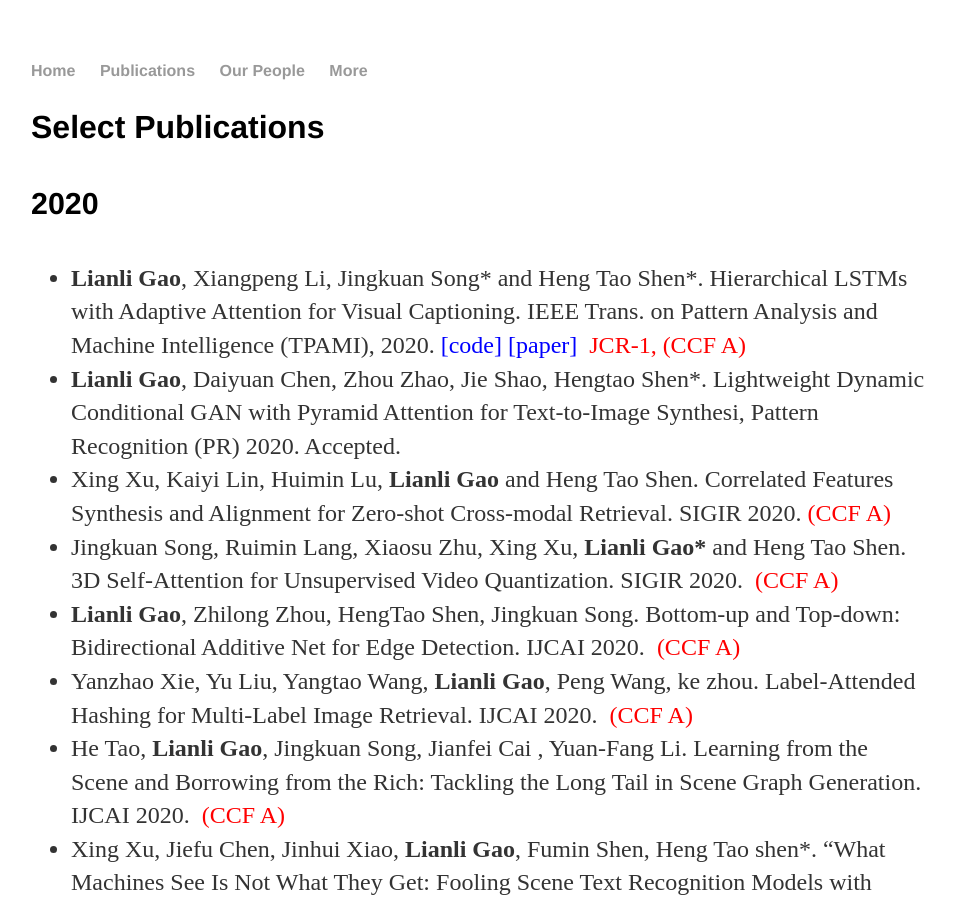
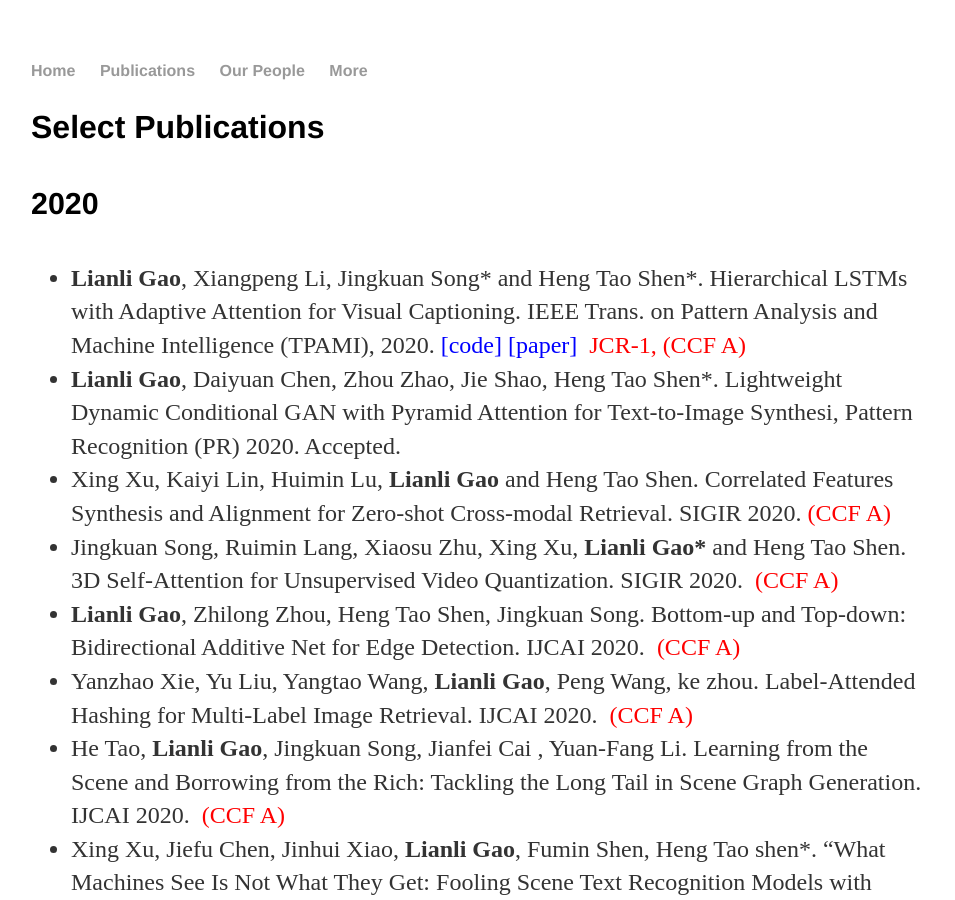
Before and after one commit to lianliGao/lianligao.github.io, a Jekyll site: the page built from cv/index.html, in a window 1280 px wide and 900 px high. Shown: the whole window, without its empty margins (161-1116 px from the left). Built offline with Jekyll 4.4.1, drawn with Linux system fonts in a browser that asks for light colours; some of the changed text lies outside the part shown.

Commit message:
Update index.html

```diff
--- a/cv/index.html
+++ b/cv/index.html
@@ -20,10 +20,10 @@
 <h4>2020</h4>
 <ul>
 <li><strong>Lianli Gao</strong>, Xiangpeng Li, Jingkuan Song* and Heng Tao Shen*. Hierarchical LSTMs with Adaptive Attention for Visual Captioning. IEEE Trans. on Pattern Analysis and Machine Intelligence (TPAMI), 2020. <a href="https://github.com/lixiangpengcs/Spatial-Temporal-Adaptive-Attention-for-Video-Captioning" rel="nofollow"><font color="#0000ff"> [code] </font></a> <a href="https://ieeexplore.ieee.org/document/8620348" rel="nofollow"><font color="#0000ff"> [paper] </font></a><font color="#ff0000"><b>&nbsp;</b>JCR-1, (CCF A)</font></li>
-<li><strong>Lianli Gao</strong>, Daiyuan Chen, Zhou Zhao, Jie Shao, Hengtao Shen*. Lightweight Dynamic Conditional GAN with Pyramid Attention for Text-to-Image Synthesi, Pattern Recognition (PR) 2020. Accepted. </li>
+<li><strong>Lianli Gao</strong>, Daiyuan Chen, Zhou Zhao, Jie Shao, Heng Tao Shen*. Lightweight Dynamic Conditional GAN with Pyramid Attention for Text-to-Image Synthesi, Pattern Recognition (PR) 2020. Accepted. </li>
 <li>Xing Xu, Kaiyi Lin, Huimin Lu, <strong>Lianli Gao</strong> and Heng Tao Shen. Correlated Features Synthesis and Alignment for Zero-shot Cross-modal Retrieval. SIGIR 2020.<font color="#ff0000"><b>&nbsp;</b>(CCF A)</font> </li>
 <li>Jingkuan Song, Ruimin Lang, Xiaosu Zhu, Xing Xu, <strong>Lianli Gao*</strong> and Heng Tao Shen. 3D Self-Attention for Unsupervised Video Quantization. SIGIR 2020. <font color="#ff0000"><b>&nbsp;</b>(CCF A)</font></li>
-<li> <strong>Lianli Gao</strong>, Zhilong Zhou, HengTao Shen, Jingkuan Song. Bottom-up and Top-down: Bidirectional Additive Net for Edge Detection. IJCAI 2020. <font color="#ff0000"><b>&nbsp;</b>(CCF A)</font></li>
+<li> <strong>Lianli Gao</strong>, Zhilong Zhou, Heng Tao Shen, Jingkuan Song. Bottom-up and Top-down: Bidirectional Additive Net for Edge Detection. IJCAI 2020. <font color="#ff0000"><b>&nbsp;</b>(CCF A)</font></li>
 <li>  Yanzhao Xie, Yu Liu, Yangtao Wang, <strong>Lianli Gao</strong>, Peng Wang, ke zhou. Label-Attended Hashing for Multi-Label Image Retrieval. IJCAI 2020.  <font color="#ff0000"><b>&nbsp;</b>(CCF A)</font></li>
 <li>  He Tao, <strong>Lianli Gao</strong>, Jingkuan Song, Jianfei Cai , Yuan-Fang Li. Learning from the Scene and Borrowing from the Rich: Tackling the Long Tail in Scene Graph Generation. IJCAI 2020.  <font color="#ff0000"><b>&nbsp;</b>(CCF A)</font></li>
 <li>  Xing Xu, Jiefu Chen, Jinhui Xiao, <strong>Lianli Gao</strong>, Fumin Shen, Heng Tao shen*. “What Machines See Is Not What They Get: Fooling Scene Text Recognition Models with Adversarial Text Images”. In Proceedings of 33rd IEEE Conference on Computer Vision and Pattern Recognition (CVPR), 2020.  <font color="#ff0000"><b>&nbsp;</b>(CCF A)</font></li>
@@ -48,7 +48,7 @@
 <li>  Xinchen Liu, Wu Liu, Meng Zhang, Jingwen Chen, <strong>Lianli Gao</strong>, Chenggang Yan and Tao Mei. Social Relation Recognition from Videos via Multi-scale Spatial-Temporal Reasoning. CVPR 2019. <font color="#ff0000"><b>&nbsp;</b>(CCF A)</font></li>
 <li>  Peng Wang, Qi Wu, Jiewei Cao, Chunhua Shen, <strong>Lianli Gao</strong>, Anton van den Hengel. Neighbourhood Watch: Referring Expression Comprehension via Language-guided Graph Attention Networks.  CVPR, 2019. <font color="#ff0000"><b>&nbsp;</b>(CCF A)</font></li>
 <li>  <strong>Lianli Gao</strong>, Kaixuan Fan, Jingkuan Song*, Xianglong Liu, Xing Xu, Heng Tao Shen, Deliberate Residual based Attention Network for Image Captioning, AAAI 2019. <a href="https://github.com/fkxssaa/Deliberate-Attention-Networks-for-Image-Captioning/" rel="nofollow"><font color="#0000ff"> [code] </font></a> <a href="https://www.aaai.org/ojs/index.php/AAAI/article/view/4845" rel="nofollow"><font color="#0000ff"> [paper] </font></a><font color="#ff0000"><b>&nbsp;</b>(CCF A)</font></li>
-<li>  <strong>Lianli Gao</strong>, Daiyuan Chen, Jingkuan Song*, XingXu, Dongxiang Zhang, HengTao Shen, Perceptual Pyramid Adversarial Networks for Text-to-Image Synthesis, AAAI 2019. <a href="https://github.com/yayeoCddy/PPAN" rel="nofollow"><font color="#0000ff"> [code] </font></a> <a href="https://aaai.org/ojs/index.php/AAAI/article/view/4844" rel="nofollow"><font color="#0000ff"> [paper] </font></a><font color="#ff0000"><b>&nbsp;</b>(CCF A)</font></li>
+<li>  <strong>Lianli Gao</strong>, Daiyuan Chen, Jingkuan Song*, XingXu, Dongxiang Zhang, Heng Tao Shen, Perceptual Pyramid Adversarial Networks for Text-to-Image Synthesis, AAAI 2019. <a href="https://github.com/yayeoCddy/PPAN" rel="nofollow"><font color="#0000ff"> [code] </font></a> <a href="https://aaai.org/ojs/index.php/AAAI/article/view/4844" rel="nofollow"><font color="#0000ff"> [paper] </font></a><font color="#ff0000"><b>&nbsp;</b>(CCF A)</font></li>
 <li>  Xiangpeng Li, <strong>Lianli Gao*</strong>, Xianglong Liu, Wenbing Huang, Chuang Gan, Xiangnan He, Beyond RNNs: Positional Self-Attention with Co-Attention for Video Question Answering, AAAI 2019. (Oral). <a href="https://github.com/lixiangpengcs/PSAC" rel="nofollow"><font color="#0000ff">[code]</font></a> <a href="https://www.aaai.org/ojs/index.php/AAAI/article/view/4887" rel="nofollow"><font color="#0000ff">[paper]</font></a><font color="#ff0000"><b>&nbsp;</b>(CCF A)</font></li>
 <li>  <strong>Lianli Gao</strong>, Pengpeng Zeng, Jingkuan Song*, Yuan-Fang Li, Tao Mei, Heng Tao Shen, Structured Two-stream Attention Network for Video Question Answering, AAAI, 2019. <font color="#ff0000"><b>&nbsp;</b>(CCF A)</font></li>
 <li>  Lei Wang, Dongxiang Zhang, Jipeng Zhang, Xing Xu, <strong>Lianli Gao</strong>, Heng Tao Shen, Template-Based Math Word Problem Solvers with Recursive Neural Networks, AAAI, 2019. <font color="#ff0000"><b>&nbsp;</b>(CCF A)</font></li>
@@ -101,8 +101,8 @@
 <ul>
 <li>  <strong>Lianli Gao</strong>, Jingkuan Song, Feiping Nie, Nicu Sebe and Heng Tao Shen. "Graph-without-cut: An Ideal Graph Learning for Image Segmentation". In AAAI, 2016. <font color="#ff0000"><b>&nbsp;</b>(CCF A)</font></li>
 <li>  Yan Xu, Fumin Shen*, Xing Xu, <strong>Lianli Gao</strong>, Yuan Wang and Xiao Tan, "Large-scale Image Retrieval with Supervised Sparse Hashing", Neurocomputing (Elsevier), 2016. </li>
-<li>  Xuanhan Wang, <strong>Lianli Gao*</strong>, Jingkuan Song, Hengtao Shen, "Beyond Frame-level CNN: Saliency-aware 3D CNN with LSTM for Video Action Recognition", IEEE Signal Processing Letters, 2016. </li>
-<li>  Zhao Guo, <strong>Lianli Gao*</strong>, Jingkuan Song, Xing Xu, Jie Shao, Hengtao Shen, "Attention-based LSTM with Semantic Consistency for Videos", ACM Multimedia (MM), 2016.  <font color="#ff0000"><b>&nbsp;</b>(CCF A)</font></li>
+<li>  Xuanhan Wang, <strong>Lianli Gao*</strong>, Jingkuan Song, Heng Tao Shen, "Beyond Frame-level CNN: Saliency-aware 3D CNN with LSTM for Video Action Recognition", IEEE Signal Processing Letters, 2016. </li>
+<li>  Zhao Guo, <strong>Lianli Gao*</strong>, Jingkuan Song, Xing Xu, Jie Shao, Heng Tao Shen, "Attention-based LSTM with Semantic Consistency for Videos", ACM Multimedia (MM), 2016.  <font color="#ff0000"><b>&nbsp;</b>(CCF A)</font></li>
 <li>  Jingkuan Song, <strong>Lianli Gao*</strong>, Mihai Marian Puscas, Feiping Nie, Fumin Shen, Nicu Sebe, “Joint Graph Learning and Video Segmentation Via Multiple Cues and Topology Calibration”, ACM Multimedia (MM), 2016.  <font color="#ff0000"><b>&nbsp;</b>(CCF A)</font></li>
 <li>  Jingkuan Song, <strong>Lianli Gao*</strong>, Feiping Nie, Heng Tao Shen, and Nicu Sebe. "Optimized Graph Learning using Partial Tags and Multiple Features for Image and Video Annotation". IEEE Trans. on Image Processing (TIP), 2016.  <font color="#ff0000"><b>&nbsp;</b>(CCF A)</font></li>
 <li>   Zhao Guo, <strong>Lianli Gao*</strong>, xiantong zhen, fuhao Zou, Fumin Shen, Kai Zheng, "Spatial and Temporal Scoring for Egocentric Video Summarization", Neurocomputing (Elsevier), 2016.</li>
```
